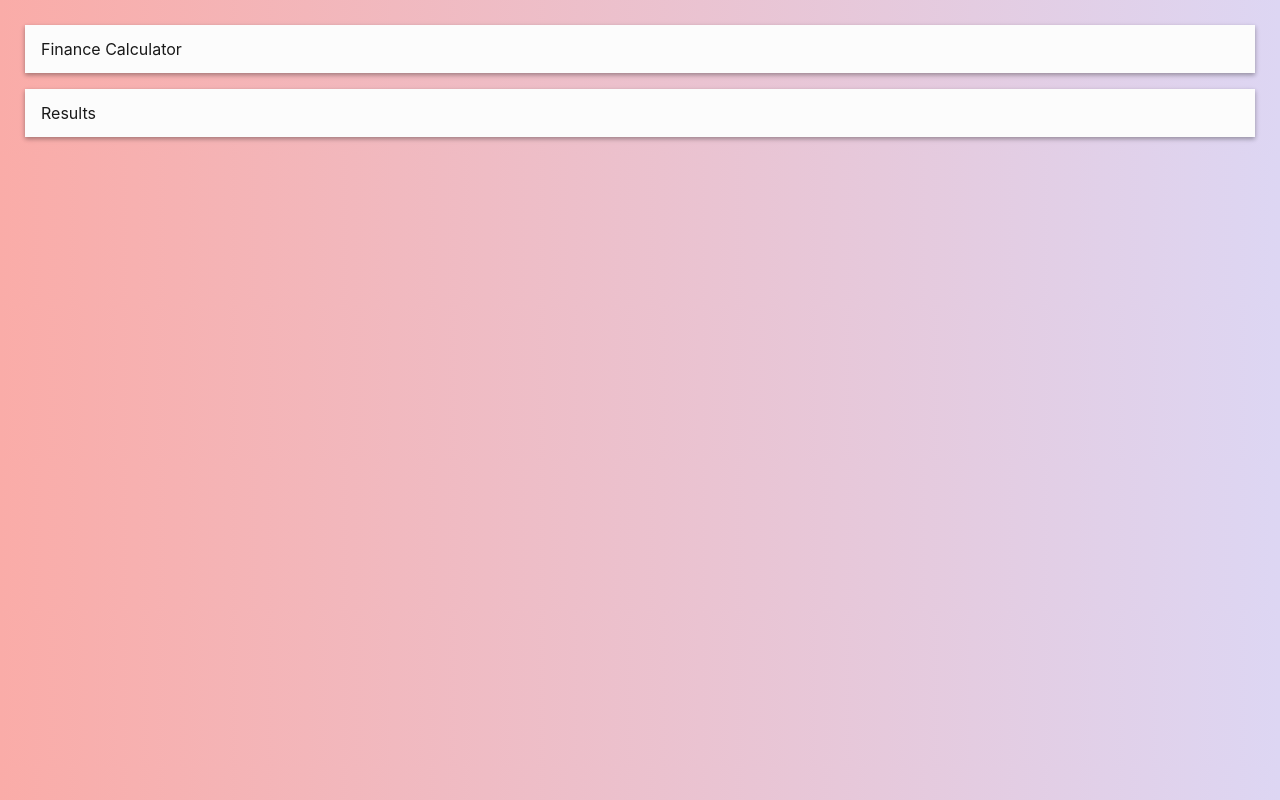
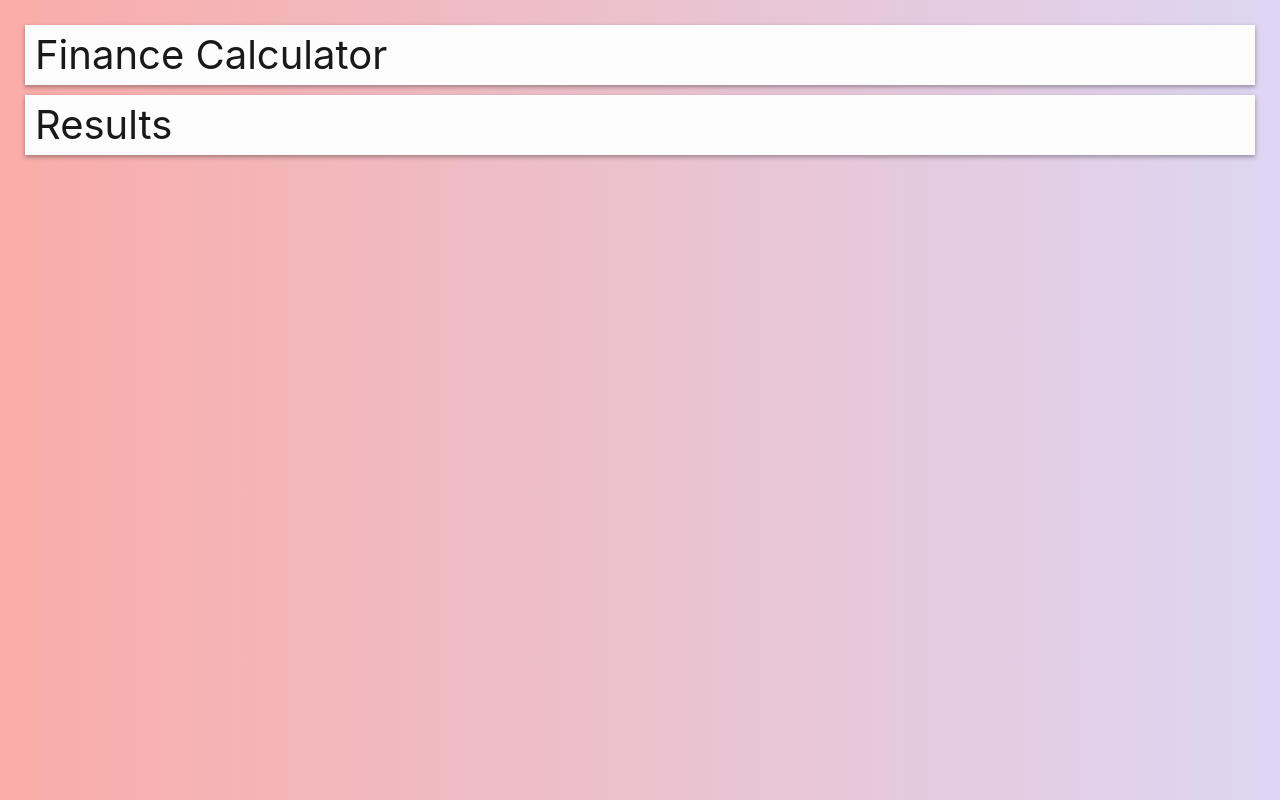
Before and after one commit to leo-generali/financial-calculator, a website: page index.html in a window 1280 px wide. Drawn offline with Linux system fonts and the light colour scheme.

Commit message:
Use SASS to calculate the font-sizes

```diff
--- a/index.html
+++ b/index.html
@@ -13,11 +13,11 @@
     </head>
   <body>
     <section class="card">
-      <h1>Finance Calculator</h1>
+      <h3>Finance Calculator</h3>
     </section>
 
     <section class="card">
-      <h1>Results</h1>
+      <h3>Results</h3>
     </section>
     <!--[if lt IE 8]>
         <p class="browserupgrade">You are using an <strong>outdated</strong> browser. Please <a href="http://browsehappy.com/">upgrade your browser</a> to improve your experience.</p>
--- a/sass/_mixins.scss
+++ b/sass/_mixins.scss
@@ -34,3 +34,7 @@
 
   @return 0 $primary-offset $blur $color;
 }
+
+@mixin font-size($sizeValue: 1.6) {
+  font-size: $sizeValue + rem;
+}
--- a/sass/partials/_body.scss
+++ b/sass/partials/_body.scss
@@ -5,3 +5,14 @@ body {
 
   padding: 25px 25px 0 25px;
 }
+
+html {
+  font-size: 62.5%;
+}
+
+p {@include font-size(1.6)}
+h1 {@include font-size(5.6)}
+h2 {@include font-size(4.8)}
+h3 {@include font-size(4.0)}
+h4 {@include font-size(3.2)}
+h5 {@include font-size(2.4)}
```
Also changed, not shown: css/styles.css, sass/partials/_card.scss (line endings or trailing spaces), 1 other file.
